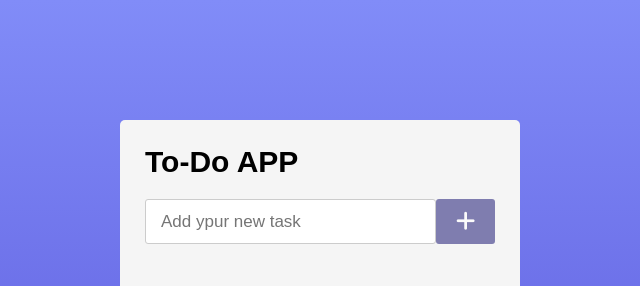
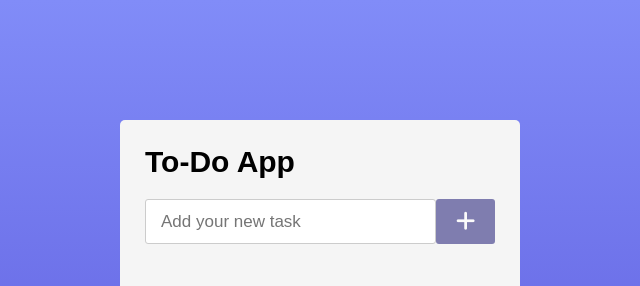
Before and after one commit to UtkarshDixit-py/TODO-frontend, a plain HTML site: page index.html in a window 1280 px wide. Shown: the top 286 px of the page, 320-960 px from the left. Drawn offline with Linux system fonts and the light colour scheme.

Commit message:
Update index.html

```diff
--- a/index.html
+++ b/index.html
@@ -11,9 +11,9 @@
 </head>
 <body>
     <div class= "wrapper">
-        <header >To-Do APP</header>
+        <header >To-Do App</header>
         <div class="inputField">
-            <input type ="text" placeholder="Add ypur new task">
+            <input type ="text" placeholder="Add your new task">
             <button> <i class="fas fa-plus"></i></button>
         </div>
 
```
